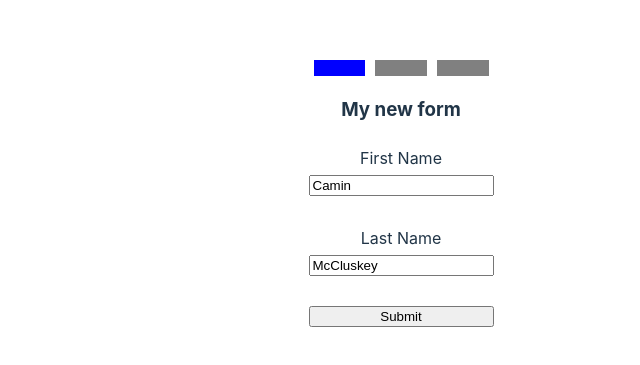
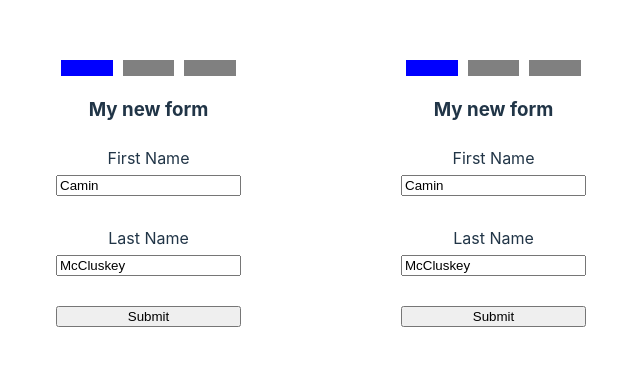
Before and after one commit to camin-mccluskey/react-hook-form-multistep, a React (Vite) app: page / in a window 1280 px wide. Shown: the part 209-574 px from the top of the page, without its empty margins (239-879 px from the left). Built offline with nearby package versions, Linux system fonts and the light colour scheme.

Commit message:
Restructure examples and add tentative handling for submit form step via stepper

```diff
--- a/src/App.css
+++ b/src/App.css
@@ -4,79 +4,3 @@
   padding: 2rem;
   text-align: center;
 }
-
-.logo {
-  height: 6em;
-  padding: 1.5em;
-  will-change: filter;
-}
-.logo:hover {
-  filter: drop-shadow(0 0 2em #646cffaa);
-}
-.logo.react:hover {
-  filter: drop-shadow(0 0 2em #61dafbaa);
-}
-
-@keyframes logo-spin {
-  from {
-    transform: rotate(0deg);
-  }
-  to {
-    transform: rotate(360deg);
-  }
-}
-
-@media (prefers-reduced-motion: no-preference) {
-  a:nth-of-type(1) .logo {
-    animation: logo-spin infinite 20s linear;
-  }
-}
-
-.card {
-  padding: 2em;
-}
-
-.read-the-docs {
-  color: #888;
-}
-#root {
-  max-width: 1280px;
-  margin: 0 auto;
-  padding: 2rem;
-  text-align: center;
-}
-
-.logo {
-  height: 6em;
-  padding: 1.5em;
-  will-change: filter;
-}
-.logo:hover {
-  filter: drop-shadow(0 0 2em #646cffaa);
-}
-.logo.react:hover {
-  filter: drop-shadow(0 0 2em #61dafbaa);
-}
-
-@keyframes logo-spin {
-  from {
-    transform: rotate(0deg);
-  }
-  to {
-    transform: rotate(360deg);
-  }
-}
-
-@media (prefers-reduced-motion: no-preference) {
-  a:nth-of-type(1) .logo {
-    animation: logo-spin infinite 20s linear;
-  }
-}
-
-.card {
-  padding: 2em;
-}
-
-.read-the-docs {
-  color: #888;
-}
--- a/src/App.tsx
+++ b/src/App.tsx
@@ -1,10 +1,21 @@
 import "./App.css";
-import Example from "./exampleModel/Example";
+import BasicExample from "./examples/basic/BasicExample";
+import SubmitStepperExample from "./examples/submitStepper/SubmitStepperExample";
 
 function App() {
   return (
-    <div className="App">
-      <Example />
+    <div
+      className="App"
+      style={{
+        height: "fit-content",
+        width: "100%",
+        display: "grid",
+        grid: "50% / auto auto auto",
+        gridGap: "10rem",
+      }}
+    >
+      <BasicExample />
+      <SubmitStepperExample />
     </div>
   );
 }
--- /dev/null
+++ b/src/examples/basic/BasicExample.tsx
@@ -0,0 +1,79 @@
+import { useState } from "react";
+import MultiStepForm from "../../multiStepForm/MultiStepForm";
+import StepOne, { StepOneFormData } from "./StepOne";
+import StepTwo, { StepTwoFormData } from "./StepTwo";
+import Review from "./Review";
+import { DeepPartial } from "react-hook-form";
+
+export type ExampleFormData = {
+  firstName: string;
+  lastName: string;
+  address: {
+    street: string;
+    countryCode?: string;
+  };
+};
+
+const exampleData: ExampleFormData = {
+  firstName: "Camin",
+  lastName: "McCluskey",
+  address: {
+    street: "14 Random Road",
+    countryCode: "GB",
+  },
+};
+
+export default function BasicExample() {
+  // store is the scratchpad for the child forms to play around with
+  const [store, setStore] = useState<DeepPartial<ExampleFormData>>(exampleData); // this data will actually be a prop or network call
+
+  const onSubmitStepOne = (data: StepOneFormData) => {
+    setStore((prev) => ({
+      ...prev,
+      ...data,
+    }));
+  };
+
+  const onSubmitStepTwo = (data: StepTwoFormData) => {
+    setStore((prev) => ({
+      ...prev,
+      ...data,
+    }));
+  };
+
+  // arguably this should function exactly the same as the other steps
+  // i.e. the review step should do a final validation on submit
+  const onFinalSubmit = (data: DeepPartial<ExampleFormData>) => {
+    console.log("persisting to db: ", data);
+  };
+
+  return (
+    <MultiStepForm>
+      <MultiStepForm.Stepper />
+      <MultiStepForm.Step
+        renderStepForm={({ reportStepValidity, handleStepSubmit }) => (
+          <StepOne
+            data={store}
+            onSubmit={handleStepSubmit(onSubmitStepOne)}
+            reportValidity={reportStepValidity}
+            title="My new form"
+          />
+        )}
+      />
+      <MultiStepForm.Step
+        renderStepForm={({ reportStepValidity, handleStepSubmit }) => (
+          <StepTwo
+            data={store}
+            onSubmit={handleStepSubmit(onSubmitStepTwo)}
+            reportValidity={reportStepValidity}
+          />
+        )}
+      />
+      <MultiStepForm.Step
+        renderStepForm={({ handleStepSubmit }) => (
+          <Review data={store} onSubmit={handleStepSubmit(onFinalSubmit)} />
+        )}
+      />
+    </MultiStepForm>
+  );
+}
--- a/src/exampleModel/Review.tsx
+++ b/src/examples/basic/Review.tsx
@@ -1,5 +1,5 @@
 import { DeepPartial } from "react-hook-form";
-import { ExampleFormData } from "./Example";
+import { ExampleFormData } from "./BasicExample";
 
 type ReviewProps = {
   data?: DeepPartial<ExampleFormData>;
--- a/src/exampleModel/StepOne.tsx
+++ b/src/examples/basic/StepOne.tsx
@@ -61,7 +61,7 @@ export default function StepOne({
       <p style={{ fontSize: "10px", color: "red" }}>
         {errors.lastName?.message}
       </p>
-      <input type="submit" title="submit" />
+      <input type="submit" title="submit" disabled={!isValid} />
     </form>
   );
 }
--- a/src/exampleModel/StepTwo.tsx
+++ b/src/examples/basic/StepTwo.tsx
@@ -59,7 +59,7 @@ export default function StepTwo({
       <p style={{ fontSize: "10px", color: "red" }}>
         {errors.address?.countryCode?.message}
       </p>
-      <input type="submit" title="submit" />
+      <input type="submit" title="submit" disabled={!isValid} />
     </form>
   );
 }
--- /dev/null
+++ b/src/examples/submitStepper/Review.tsx
@@ -0,0 +1,19 @@
+import { DeepPartial } from "react-hook-form";
+import { ExampleFormData } from "./BasicExample";
+
+type ReviewProps = {
+  data?: DeepPartial<ExampleFormData>;
+  onSubmit: (formData: DeepPartial<ExampleFormData>) => void;
+};
+
+export default function Review({ data, onSubmit }: ReviewProps) {
+  return (
+    <div style={{ display: "flex", flexDirection: "column", gap: "5px" }}>
+      <p>{data?.firstName}</p>
+      <p>{data?.lastName}</p>
+      <p>{data?.address?.street}</p>
+      <p>{data?.address?.countryCode}</p>
+      {data ? <button onClick={() => onSubmit(data)}>Save</button> : null}
+    </div>
+  );
+}
--- /dev/null
+++ b/src/examples/submitStepper/StepOne.tsx
@@ -0,0 +1,65 @@
+import { zodResolver } from "@hookform/resolvers/zod";
+import { DeepPartial, useForm } from "react-hook-form";
+import { z } from "zod";
+import { ForwardedRef, forwardRef, useEffect } from "react";
+
+const stepOneSchema = z.object({
+  firstName: z.string().min(3),
+  lastName: z.string().min(3),
+});
+
+export type StepOneFormData = z.infer<typeof stepOneSchema>;
+
+export type StepOneProps = {
+  data?: DeepPartial<StepOneFormData>;
+  onSubmit: (formData: StepOneFormData) => void;
+  reportValidity: (isValid: boolean) => void;
+  title: string;
+};
+
+const StepOne = forwardRef(function StepOne(
+  { data, onSubmit, reportValidity, title }: StepOneProps,
+  ref: ForwardedRef<HTMLInputElement>
+) {
+  const methods = useForm<StepOneFormData>({
+    defaultValues: data,
+    mode: "all",
+    resolver: zodResolver(stepOneSchema),
+  });
+  const {
+    handleSubmit,
+    register,
+    formState: { errors, isValid },
+  } = methods;
+
+  useEffect(() => {
+    reportValidity(isValid);
+  }, [isValid]);
+
+  return (
+    <form
+      onSubmit={handleSubmit(onSubmit)}
+      style={{
+        gap: "5px",
+        display: "flex",
+        flexDirection: "column",
+      }}
+    >
+      <h3 style={{}}>{title}</h3>
+      <label>First Name</label>
+      <input type="text" {...register("firstName")} />
+      <p style={{ fontSize: "10px", color: "red" }}>
+        {errors.firstName?.message}
+      </p>
+      <label>Last Name</label>
+      <input type="text" {...register("lastName")} />
+      <p style={{ fontSize: "10px", color: "red" }}>
+        {errors.lastName?.message}
+      </p>
+      <input type="submit" title="submit" disabled={!isValid} ref={ref} />
+    </form>
+  );
+});
+
+StepOne.displayName = "StepOne";
+export default StepOne;
--- /dev/null
+++ b/src/examples/submitStepper/StepTwo.tsx
@@ -0,0 +1,65 @@
+import { zodResolver } from "@hookform/resolvers/zod";
+import { DeepPartial, useForm } from "react-hook-form";
+import { z } from "zod";
+import { ForwardedRef, forwardRef, useEffect } from "react";
+
+const stepTwoSchema = z.object({
+  address: z.object({
+    street: z.string().min(1),
+    countryCode: z.string().min(2).max(2).optional().or(z.literal("")),
+  }),
+});
+
+export type StepTwoFormData = z.infer<typeof stepTwoSchema>;
+
+type StepTwoProps = {
+  data?: DeepPartial<StepTwoFormData>;
+  onSubmit: (formData: StepTwoFormData) => void;
+  reportValidity: (isValid: boolean) => void;
+};
+
+const StepTwo = forwardRef(function StepTwo(
+  { data, onSubmit, reportValidity }: StepTwoProps,
+  ref: ForwardedRef<HTMLInputElement>
+) {
+  const methods = useForm<StepTwoFormData>({
+    defaultValues: data,
+    mode: "all",
+    resolver: zodResolver(stepTwoSchema),
+  });
+  const {
+    handleSubmit,
+    register,
+    formState: { errors, isValid },
+  } = methods;
+
+  useEffect(() => {
+    reportValidity(isValid);
+  }, [isValid]);
+
+  return (
+    <form
+      onSubmit={handleSubmit(onSubmit)}
+      style={{
+        gap: "5px",
+        display: "flex",
+        flexDirection: "column",
+      }}
+    >
+      <label>Address Line 1</label>
+      <input type="text" {...register("address.street")} />
+      <p style={{ fontSize: "10px", color: "red" }}>
+        {errors.address?.street?.message}
+      </p>
+      <label>Country Code</label>
+      <input type="text" {...register("address.countryCode")} />
+      <p style={{ fontSize: "10px", color: "red" }}>
+        {errors.address?.countryCode?.message}
+      </p>
+      <input type="submit" title="submit" disabled={!isValid} ref={ref} />
+    </form>
+  );
+});
+
+StepTwo.displayName = "StepTwo";
+export default StepTwo;
--- a/src/exampleModel/Example.tsx
+++ b/src/examples/submitStepper/SubmitStepperExample.tsx
@@ -1,5 +1,5 @@
 import { useState } from "react";
-import MultiStepForm from "../multiStepForm/MultiStepForm";
+import MultiStepForm from "../../multiStepForm/MultiStepForm";
 import StepOne, { StepOneFormData } from "./StepOne";
 import StepTwo, { StepTwoFormData } from "./StepTwo";
 import Review from "./Review";
@@ -23,7 +23,7 @@ const exampleData: ExampleFormData = {
   },
 };
 
-export default function Example() {
+export default function SubmitStepperExample() {
   // store is the scratchpad for the child forms to play around with
   const [store, setStore] = useState<DeepPartial<ExampleFormData>>(exampleData); // this data will actually be a prop or network call
 
@@ -48,11 +48,12 @@ export default function Example() {
   };
 
   return (
-    <MultiStepForm>
+    <MultiStepForm submitOnStepChange>
       <MultiStepForm.Stepper />
       <MultiStepForm.Step
-        renderStepForm={({ reportStepValidity, handleStepSubmit }) => (
+        renderStepForm={({ reportStepValidity, handleStepSubmit, ref }) => (
           <StepOne
+            ref={ref}
             data={store}
             onSubmit={handleStepSubmit(onSubmitStepOne)}
             reportValidity={reportStepValidity}
--- a/src/multiStepForm/MultiStepForm.tsx
+++ b/src/multiStepForm/MultiStepForm.tsx
@@ -3,9 +3,11 @@ import {
   Children,
   PropsWithChildren,
   ReactElement,
+  RefAttributes,
   cloneElement,
   useCallback,
   useMemo,
+  useRef,
   useState,
 } from "react";
 import MultiStepFormStep, { MultiStepFormStepProps } from "./MultiStepFormStep";
@@ -16,12 +18,14 @@ import {
 } from "./MultiStepFormContext";
 
 export type MultiStepFormProps<ParentFormData extends FieldValues> = {
+  submitOnStepChange?: boolean;
   children:
     | ReactElement<MultiStepFormStepProps<Partial<ParentFormData>>>
     | ReactElement<MultiStepFormStepProps<Partial<ParentFormData>>>[];
 };
 
 function MultiStepForm<ParentFormData extends FieldValues>({
+  submitOnStepChange = false,
   children,
 }: MultiStepFormProps<ParentFormData>) {
   const arrayStepChildren = Children.toArray(children);
@@ -32,9 +36,16 @@ function MultiStepForm<ParentFormData extends FieldValues>({
   const numSteps = arrayStepChildren.length - (includesStepper ? 1 : 0);
   const [activeStepIndex, setActiveStepIndex] = useState(0);
   const [isFormValid, setIsFormValid] = useState(false);
+  const submitRef = useRef<HTMLInputElement>(null);
+  const onSubmitStep = useCallback(() => submitRef.current?.click(), []);
+
   const onChangeStep = useCallback(
     (newStepIndex: number) => {
       if (isFormValid) {
+        if (submitOnStepChange) {
+          // call ref to submit button on step change
+          onSubmitStep();
+        }
         setActiveStepIndex(newStepIndex);
       }
     },
@@ -56,11 +67,12 @@ function MultiStepForm<ParentFormData extends FieldValues>({
 
   const stepsContextValue = useMemo(
     () => ({
+      submitRef,
       activeStepIndex,
       reportStepValidity,
       handleStepSubmit,
     }),
-    [activeStepIndex, reportStepValidity, handleStepSubmit]
+    [submitRef, activeStepIndex, reportStepValidity, handleStepSubmit]
   );
 
   const stepperContextValue = useMemo(
@@ -79,11 +91,15 @@ function MultiStepForm<ParentFormData extends FieldValues>({
         <div style={{ height: "100%", width: "100%" }}>
           {Children.map(arrayStepChildren, (child, index) => {
             const item = child as ReactElement<
-              PropsWithChildren<MultiStepFormStepProps<ParentFormData>>
+              PropsWithChildren<
+                MultiStepFormStepProps<ParentFormData> &
+                  RefAttributes<HTMLInputElement>
+              >
             >;
             switch (item.type) {
               case MultiStepFormStep:
                 return cloneElement(item, {
+                  ref: submitRef,
                   formStepIndex: includesStepper ? index - 1 : index,
                 });
               case MultiStepFormStepper:
```
Also changed, not shown: src/multiStepForm/MultiStepFormStep.tsx (+27 -10 lines).
